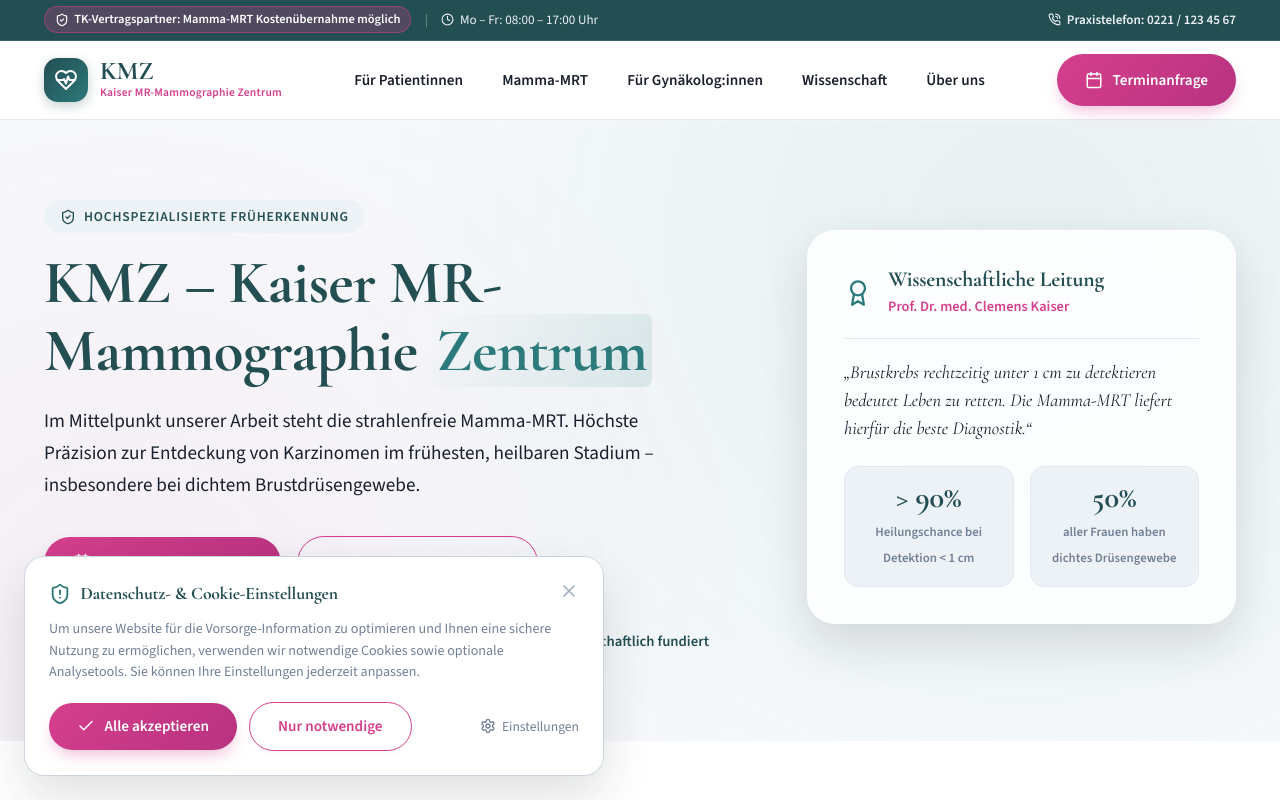
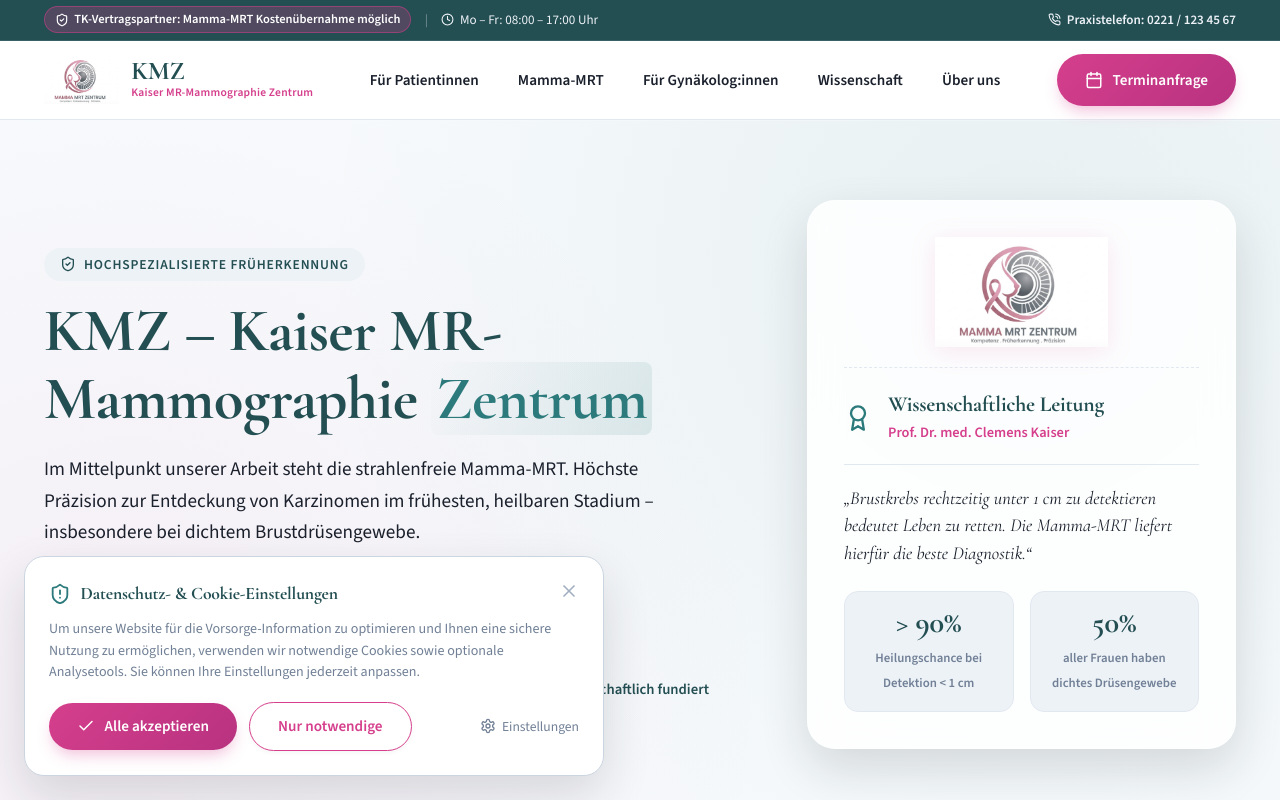
Before and after one commit to kaisercgn-lab/KMZ, a React (Vite) app: page / in a window 1280 px wide. Shown: the top 800 px of the page. Built offline with nearby package versions, Linux system fonts and the light colour scheme.

Commit message:
feat: embed official Mamma MRT Zentrum logo across Header, Footer, Hero widget & Favicon

```diff
--- a/index.html
+++ b/index.html
@@ -2,7 +2,7 @@
 <html lang="de">
   <head>
     <meta charset="UTF-8" />
-    <link rel="icon" type="image/svg+xml" href="/favicon.svg" />
+    <link rel="icon" type="image/png" href="/logo.png" />
     <meta name="viewport" content="width=device-width, initial-scale=1.0" />
     <title>KMZ – Kaiser MR-Mammographie Zentrum</title>
     <meta name="description" content="KMZ – Kaiser MR-Mammographie Zentrum. Spezialisierte Mamma-MRT Diagnostik unter der Leitung von Prof. Dr. med. Clemens Kaiser." />
--- a/src/components/Footer.css
+++ b/src/components/Footer.css
@@ -23,15 +23,14 @@
   margin-bottom: 1.25rem;
 }
 
-.footer-logo-icon {
-  width: 40px;
-  height: 40px;
+.footer-logo-img {
+  height: 46px;
+  width: auto;
+  object-fit: contain;
+  background: #ffffff;
+  padding: 4px 8px;
   border-radius: var(--radius-md);
-  background: var(--teal-600);
-  display: flex;
-  align-items: center;
-  justify-content: center;
-  color: var(--white);
+  box-shadow: 0 4px 12px rgba(0, 0, 0, 0.2);
 }
 
 .footer-logo-title {
--- a/src/components/Footer.tsx
+++ b/src/components/Footer.tsx
@@ -11,9 +11,7 @@
           {/* Col 1: About */}
           <div className="footer-col brand-col">
             <Link to="/" className="footer-logo">
-              <div className="footer-logo-icon">
-                <HeartPulse size={22} />
-              </div>
+              <img src="/logo.png" alt="Mamma MRT Zentrum" className="footer-logo-img" />
               <div>
                 <span className="footer-logo-title">KMZ</span>
                 <span className="footer-logo-sub">Kaiser MR-Mammographie Zentrum</span>
--- a/src/components/Navbar.css
+++ b/src/components/Navbar.css
@@ -108,16 +108,16 @@
   text-decoration: none;
 }
 
-.logo-icon-box {
-  width: 44px;
-  height: 44px;
-  border-radius: var(--radius-md);
-  background: linear-gradient(135deg, var(--teal-dark), var(--teal));
-  display: flex;
-  align-items: center;
-  justify-content: center;
-  color: var(--white);
-  box-shadow: 0 4px 12px rgba(35, 78, 82, 0.25);
+.header-logo-img {
+  height: 48px;
+  width: auto;
+  object-fit: contain;
+  mix-blend-mode: multiply;
+  transition: var(--transition);
+}
+
+.header-logo-img:hover {
+  transform: scale(1.04);
 }
 
 .logo-text-box {
--- a/src/components/Navbar.tsx
+++ b/src/components/Navbar.tsx
@@ -59,9 +59,7 @@
       <header className={`navbar-header ${isScrolled ? 'scrolled' : ''}`}>
         <div className="container navbar-container">
           <Link to="/" className="navbar-logo">
-            <div className="logo-icon-box">
-              <HeartPulse className="logo-icon" size={24} />
-            </div>
+            <img src="/logo.png" alt="Mamma MRT Zentrum" className="header-logo-img" />
             <div className="logo-text-box">
               <span className="logo-title">KMZ</span>
               <span className="logo-subtitle">Kaiser MR-Mammographie Zentrum</span>
@@ -109,7 +107,7 @@
         <div className="drawer-content">
           <div className="drawer-header">
             <Link to="/" className="navbar-logo" onClick={() => setMobileMenuOpen(false)}>
-              <HeartPulse className="logo-icon" size={24} />
+              <img src="/logo.png" alt="Mamma MRT Zentrum" className="header-logo-img" />
               <div className="logo-text-box">
                 <span className="logo-title">KMZ</span>
                 <span className="logo-subtitle">Kaiser MR-Mammographie Zentrum</span>
--- a/src/pages/HomePage.css
+++ b/src/pages/HomePage.css
@@ -80,6 +80,22 @@
   border: 1px solid var(--line);
   box-shadow: var(--shadow-xl);
   background: var(--white);
+}
+
+.hero-logo-display {
+  text-align: center;
+  margin-bottom: 1.5rem;
+  padding-bottom: 1.25rem;
+  border-bottom: 1px dashed var(--line);
+}
+
+.hero-logo-img {
+  max-height: 110px;
+  width: auto;
+  margin: 0 auto;
+  object-fit: contain;
+  mix-blend-mode: multiply;
+  filter: drop-shadow(0 4px 12px rgba(213, 63, 140, 0.12));
 }
 
 .widget-header {
--- a/src/pages/HomePage.tsx
+++ b/src/pages/HomePage.tsx
@@ -62,6 +62,9 @@
           </div>
 
           <div className="hero-card-widget glass-panel">
+            <div className="hero-logo-display">
+              <img src="/logo.png" alt="Mamma MRT Zentrum – Kompetenz . Früherkennung . Präzision" className="hero-logo-img" />
+            </div>
             <div className="widget-header">
               <Award className="widget-icon" size={28} />
               <div>
```
Also changed, not shown: public/logo.png (added), src/assets/logo.png (added).
